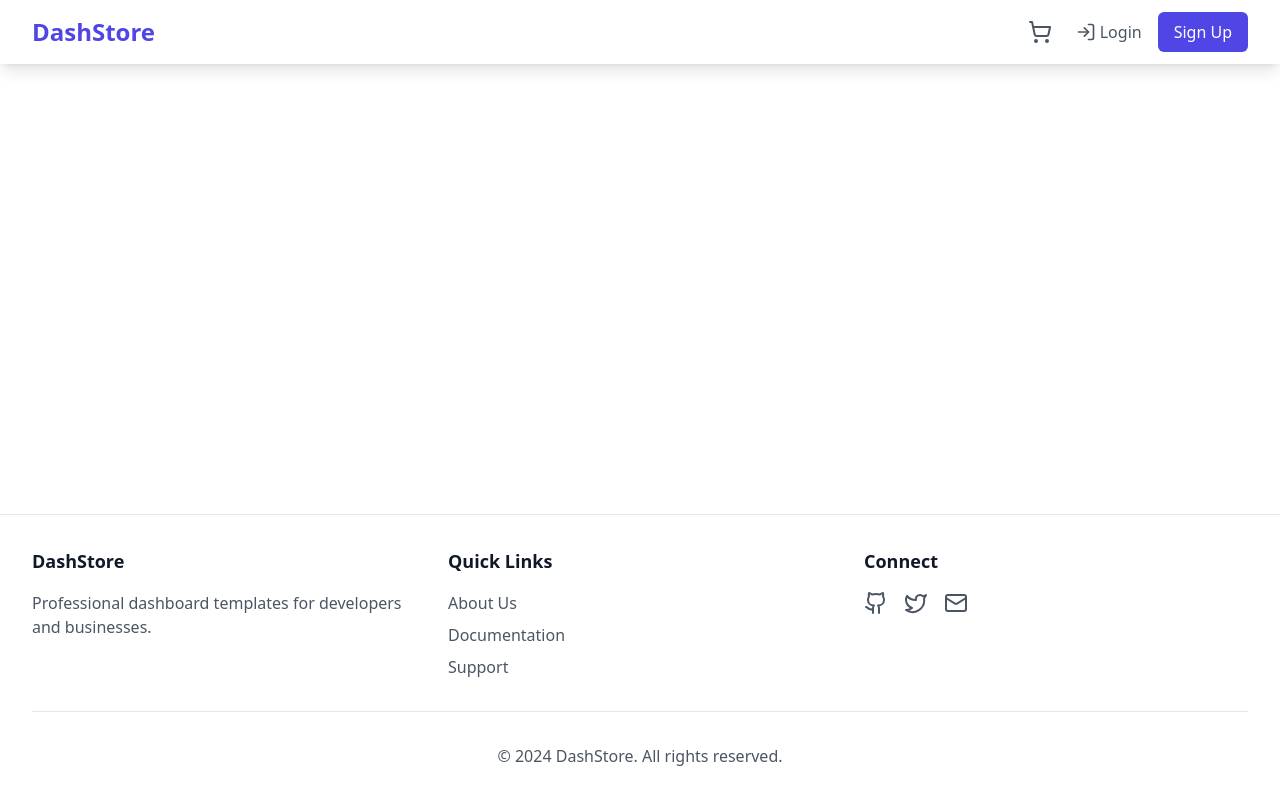
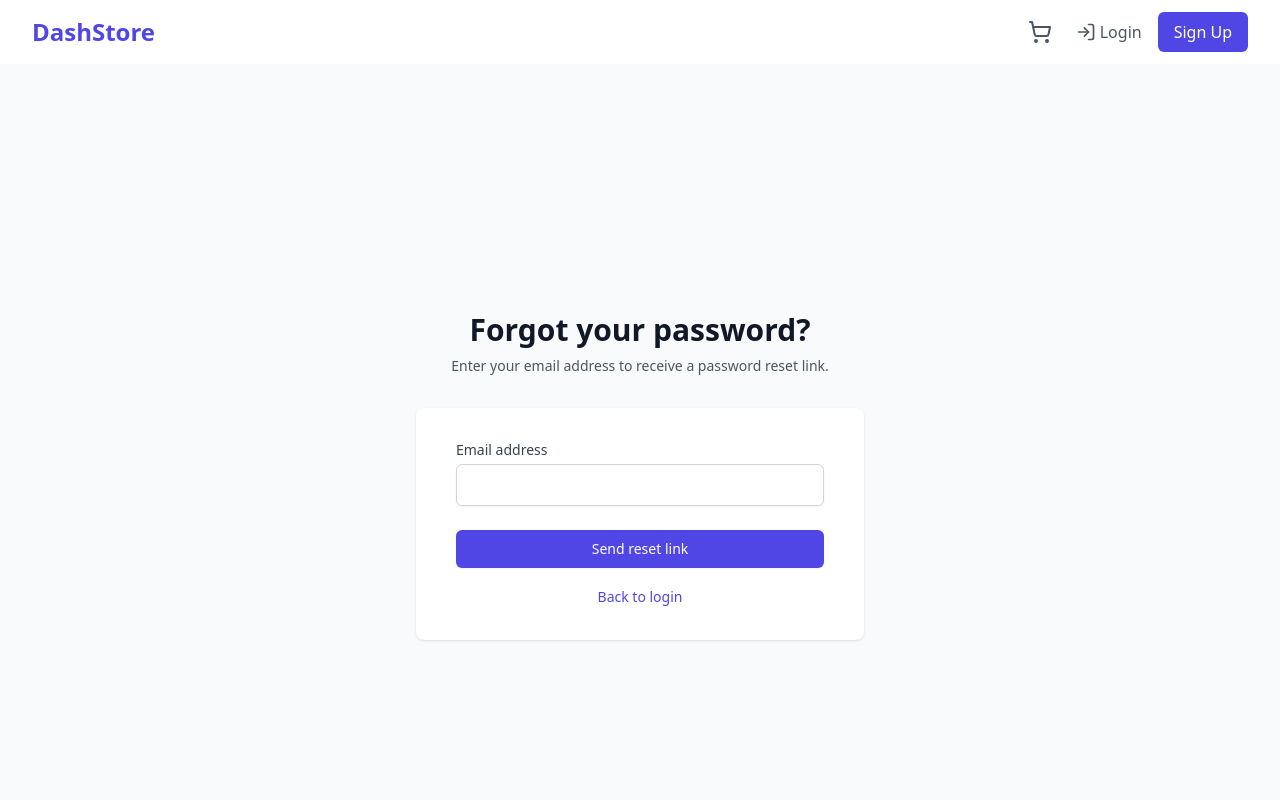
Before and after one commit to aminerhayem123/DashFront, a React (Vite) app: page /forgot-password in a window 1280 px wide. Shown: the top 800 px of the page. Built offline with nearby package versions, Linux system fonts and the light colour scheme.

Commit message:
reset_passwordpage

```diff
--- a/src/App.tsx
+++ b/src/App.tsx
@@ -12,6 +12,7 @@ import DashManager from './pages/DashManager';
 import { CartProvider } from './contexts/CartContext';
 import { AuthProvider } from './contexts/AuthContext';
 import ProtectedRoute from './components/ProtectedRoute';
+import ForgotPassword from './pages/ForgotPassword';
 
 const AppLayout = () => {
   const location = useLocation();
@@ -25,6 +26,7 @@ const AppLayout = () => {
           <Route path="/" element={<Home />} />
           <Route path="/login" element={<Login />} />
           <Route path="/signup" element={<SignUp />} />
+          <Route path="/forgot-password" element={<ForgotPassword />} />  {/* Add route for Forgot Password */}
           <Route
             path="/cart"
             element={
--- /dev/null
+++ b/src/pages/ForgotPassword.tsx
@@ -0,0 +1,96 @@
+import { useState } from 'react';
+import { useNavigate } from 'react-router-dom';
+
+export default function ForgotPassword() {
+  const [email, setEmail] = useState('');
+  const [error, setError] = useState('');
+  const [success, setSuccess] = useState('');
+  const navigate = useNavigate();
+
+  const handleSubmit = async (e: React.FormEvent) => {
+    e.preventDefault();
+    setError('');
+    setSuccess('');
+
+    try {
+      const response = await fetch('http://localhost:3000/forgot-password', {
+        method: 'POST',
+        headers: {
+          'Content-Type': 'application/json',
+        },
+        body: JSON.stringify({ email }),
+      });
+
+      const data = await response.json();
+      if (response.ok) {
+        setSuccess('If the email is registered, you will receive a password reset link shortly.');
+      } else {
+        setError(data.error || 'An error occurred while sending the reset link.');
+      }
+    } catch (err) {
+      setError('An error occurred while sending the reset link.');
+    }
+  };
+
+  return (
+    <div className="min-h-screen bg-gray-50 flex flex-col justify-center py-12 sm:px-6 lg:px-8">
+      <div className="sm:mx-auto sm:w-full sm:max-w-md">
+        <h2 className="mt-6 text-center text-3xl font-extrabold text-gray-900">
+          Forgot your password?
+        </h2>
+        <p className="mt-2 text-center text-sm text-gray-600">
+          Enter your email address to receive a password reset link.
+        </p>
+      </div>
+      <div className="mt-8 sm:mx-auto sm:w-full sm:max-w-md">
+        <div className="bg-white py-8 px-4 shadow sm:rounded-lg sm:px-10">
+          {error && (
+            <div className="mb-4 p-2 text-sm text-red-700 bg-red-100 rounded">
+              {error}
+            </div>
+          )}
+          {success && (
+            <div className="mb-4 p-2 text-sm text-green-700 bg-green-100 rounded">
+              {success}
+            </div>
+          )}
+          <form onSubmit={handleSubmit} className="space-y-6">
+            <div>
+              <label htmlFor="email" className="block text-sm font-medium text-gray-700">
+                Email address
+              </label>
+              <div className="mt-1">
+                <input
+                  id="email"
+                  name="email"
+                  type="email"
+                  autoComplete="email"
+                  required
+                  value={email}
+                  onChange={(e) => setEmail(e.target.value)}
+                  className="appearance-none block w-full px-3 py-2 border border-gray-300 rounded-md shadow-sm placeholder-gray-400 focus:outline-none focus:ring-indigo-500 focus:border-indigo-500"
+                />
+              </div>
+            </div>
+            <div>
+              <button
+                type="submit"
+                className="w-full flex justify-center py-2 px-4 border border-transparent rounded-md shadow-sm text-sm font-medium text-white bg-indigo-600 hover:bg-indigo-700 focus:outline-none focus:ring-2 focus:ring-offset-2 focus:ring-indigo-500"
+              >
+                Send reset link
+              </button>
+            </div>
+          </form>
+          <div className="mt-4 text-center">
+            <button
+              onClick={() => navigate('/login')}
+              className="text-sm font-medium text-indigo-600 hover:text-indigo-500"
+            >
+              Back to login
+            </button>
+          </div>
+        </div>
+      </div>
+    </div>
+  );
+}
--- a/src/pages/Login.tsx
+++ b/src/pages/Login.tsx
@@ -1,5 +1,5 @@
 import { Link, useNavigate, useLocation } from 'react-router-dom';
-import { LogIn } from 'lucide-react';
+import { LogIn, Eye, EyeOff } from 'lucide-react';  // Import Eye and EyeOff icons
 import { useAuth } from '../contexts/AuthContext';
 import { useState, useEffect } from 'react';
 
@@ -10,6 +10,7 @@ export default function Login() {
   const [email, setEmail] = useState('');
   const [password, setPassword] = useState('');
   const [error, setError] = useState('');
+  const [passwordVisible, setPasswordVisible] = useState(false);  // State to control password visibility
 
   useEffect(() => {
     // Redirect to home if user is already authenticated
@@ -87,17 +88,24 @@ export default function Login() {
               <label htmlFor="password" className="block text-sm font-medium text-gray-700">
                 Password
               </label>
-              <div className="mt-1">
+              <div className="mt-1 relative">
                 <input
                   id="password"
                   name="password"
-                  type="password"
+                  type={passwordVisible ? 'text' : 'password'}
                   autoComplete="current-password"
                   required
                   value={password}
                   onChange={(e) => setPassword(e.target.value)}
                   className="appearance-none block w-full px-3 py-2 border border-gray-300 rounded-md shadow-sm placeholder-gray-400 focus:outline-none focus:ring-indigo-500 focus:border-indigo-500"
                 />
+                <button
+                  type="button"
+                  onClick={() => setPasswordVisible(!passwordVisible)}
+                  className="absolute inset-y-0 right-0 pr-3 flex items-center text-gray-500"
+                >
+                  {passwordVisible ? <EyeOff className="h-5 w-5" /> : <Eye className="h-5 w-5" />}
+                </button>
               </div>
             </div>
             <div>
@@ -109,6 +117,11 @@ export default function Login() {
               </button>
             </div>
           </form>
+          <div className="mt-4 text-center">
+            <Link to="/forgot-password" className="text-sm font-medium text-indigo-600 hover:text-indigo-500">
+              Forgot your password?
+            </Link>
+          </div>
         </div>
       </div>
     </div>
```
